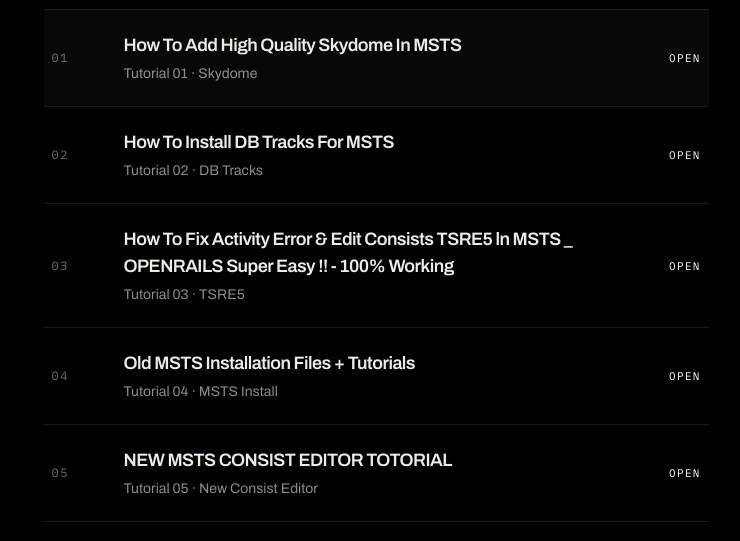
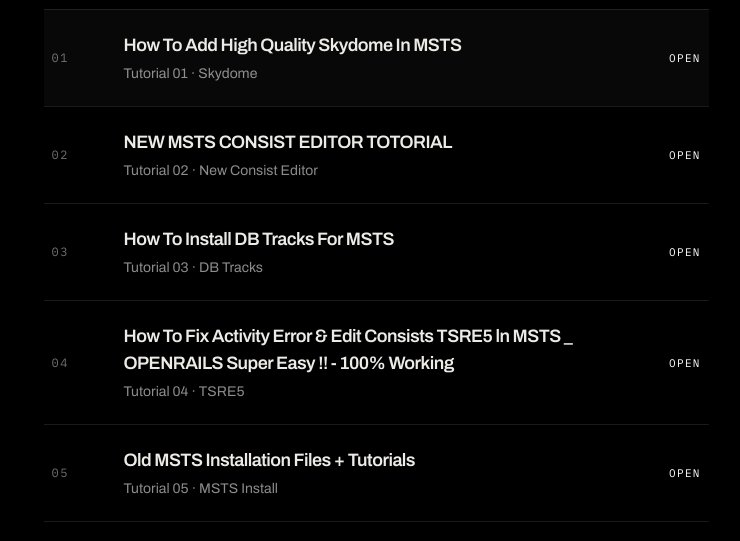
Before and after one commit to 2011navmansh/Piravexbaymsts, a plain HTML site: page msts-tutorials.html in a window 1280 px wide. Shown: the part 1720-2261 px from the top of the page, 0-740 px from the left. Drawn offline with Linux system fonts and the light colour scheme.

Commit message:
Reorder tutorial links for improved navigation and consistency in MSTS Tutorials

```diff
--- a/msts-tutorials.html
+++ b/msts-tutorials.html
@@ -177,11 +177,11 @@ h2{font-size:clamp(34px,4.2vw,60px);font-weight:600;letter-spacing:-.045em;line-
       <div class="idx">
         <div class="rows">
           <a class="row on" href="msts-tutorial-skydome.html" data-t="How To Add High Quality Skydome In MSTS" data-d="Tutorial 01. How to add a high quality skydome in Microsoft Train Simulator. The frame on this page is the real guide thumbnail." data-img="https://i.postimg.cc/pr82vd1V/thumbnail-1Dyj-Jpz-JGc-M-1280x720.jpg"><span class="n">01</span><span><h3>How To Add High Quality Skydome In MSTS</h3><p>Tutorial 01 · Skydome</p></span><em>Open</em></a>
-          <a class="row" href="msts-tutorial-db-tracks.html" data-t="How To Install DB Tracks For MSTS" data-d="Tutorial 02. How to install DB tracks for Microsoft Train Simulator. Open the page for the full steps." data-img="https://i.postimg.cc/28pgqY5z/thumbnail-1h-Ks3n-OWf4A-1280x720.jpg"><span class="n">02</span><span><h3>How To Install DB Tracks For MSTS</h3><p>Tutorial 02 · DB Tracks</p></span><em>Open</em></a>
-          <a class="row" href="msts-tutorial-fix-activity-error.html" data-t="How To Fix Activity Error &amp; Edit Consists TSRE5 ln MSTS _ OPENRAILS Super Easy !! - 100% Working" data-d="Tutorial 03. Fix an activity error and edit consists in TSRE5 for MSTS and Open Rails. Super easy, 100% working." data-img="https://i.postimg.cc/6p1Cb9gL/thumbnail-k169e-Qzptg8-1280x720.jpg"><span class="n">03</span><span><h3>How To Fix Activity Error &amp; Edit Consists TSRE5 ln MSTS _ OPENRAILS Super Easy !! - 100% Working</h3><p>Tutorial 03 · TSRE5</p></span><em>Open</em></a>
-          <a class="row" href="msts-tutorial-old-msts-installation-files.html" data-t="Old MSTS Installation Files + Tutorials" data-d="Tutorial 04. Old MSTS installation files plus the tutorials that go with them." data-img="https://i.postimg.cc/L5kL0vVy/image.png"><span class="n">04</span><span><h3>Old MSTS Installation Files + Tutorials</h3><p>Tutorial 04 · MSTS Install</p></span><em>Open</em></a>
-          <a class="row" href="msts-tutorial-new-consist-editor.html" data-t="NEW MSTS CONSIST EDITOR TOTORIAL" data-d="Tutorial 05. New MSTS consist editor tutorial. Credit by Dev Bhai. The preview on this shelf is the real guide video." data-video="ABV1"><span class="n">05</span><span><h3>NEW MSTS CONSIST EDITOR TOTORIAL</h3><p>Tutorial 05 · New Consist Editor</p></span><em>Open</em></a>
-          <a class="row" href="msts-tutorial-make-activity-old-editor.html" data-t="How To Make Activity In MSTS Old Editor" data-d="Tutorial 06. How to make an activity in the old MSTS Activity Editor. Commentary guide for Microsoft Train Simulator and Open Rails. The preview on this shelf is the real guide video." data-video="ABV6"><span class="n">06</span><span><h3>How To Make Activity In MSTS Old Editor</h3><p>Tutorial 06 · Old Activity Editor</p></span><em>Open</em></a>
+<a class="row" href="msts-tutorial-new-consist-editor.html" data-t="NEW MSTS CONSIST EDITOR TOTORIAL" data-d="Tutorial 02. New MSTS consist editor tutorial. Credit by Dev Bhai. The preview on this shelf is the real guide video." data-video="ABV1"><span class="n">02</span><span><h3>NEW MSTS CONSIST EDITOR TOTORIAL</h3><p>Tutorial 02 · New Consist Editor</p></span><em>Open</em></a>
+<a class="row" href="msts-tutorial-db-tracks.html" data-t="How To Install DB Tracks For MSTS" data-d="Tutorial 03. How to install DB tracks for Microsoft Train Simulator. Open the page for the full steps." data-img="https://i.postimg.cc/28pgqY5z/thumbnail-1h-Ks3n-OWf4A-1280x720.jpg"><span class="n">03</span><span><h3>How To Install DB Tracks For MSTS</h3><p>Tutorial 03 · DB Tracks</p></span><em>Open</em></a>
+<a class="row" href="msts-tutorial-fix-activity-error.html" data-t="How To Fix Activity Error &amp; Edit Consists TSRE5 ln MSTS _ OPENRAILS Super Easy !! - 100% Working" data-d="Tutorial 04. Fix an activity error and edit consists in TSRE5 for MSTS and Open Rails. Super easy, 100% working." data-img="https://i.postimg.cc/6p1Cb9gL/thumbnail-k169e-Qzptg8-1280x720.jpg"><span class="n">04</span><span><h3>How To Fix Activity Error &amp; Edit Consists TSRE5 ln MSTS _ OPENRAILS Super Easy !! - 100% Working</h3><p>Tutorial 04 · TSRE5</p></span><em>Open</em></a>
+<a class="row" href="msts-tutorial-old-msts-installation-files.html" data-t="Old MSTS Installation Files + Tutorials" data-d="Tutorial 05. Old MSTS installation files plus the tutorials that go with them." data-img="https://i.postimg.cc/L5kL0vVy/image.png"><span class="n">05</span><span><h3>Old MSTS Installation Files + Tutorials</h3><p>Tutorial 05 · MSTS Install</p></span><em>Open</em></a>
+<a class="row" href="msts-tutorial-make-activity-old-editor.html" data-t="How To Make Activity In MSTS Old Editor" data-d="Tutorial 06. How to make an activity in the old MSTS Activity Editor. Commentary guide for Microsoft Train Simulator and Open Rails. The preview on this shelf is the real guide video." data-video="ABV6"><span class="n">06</span><span><h3>How To Make Activity In MSTS Old Editor</h3><p>Tutorial 06 · Old Activity Editor</p></span><em>Open</em></a>
         </div>
         <aside class="side">
           <img id="simg" src="https://i.postimg.cc/pr82vd1V/thumbnail-1Dyj-Jpz-JGc-M-1280x720.jpg" alt="How To Add High Quality Skydome In MSTS">
```
